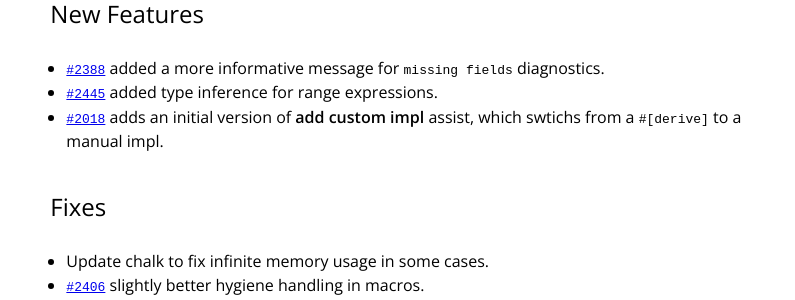
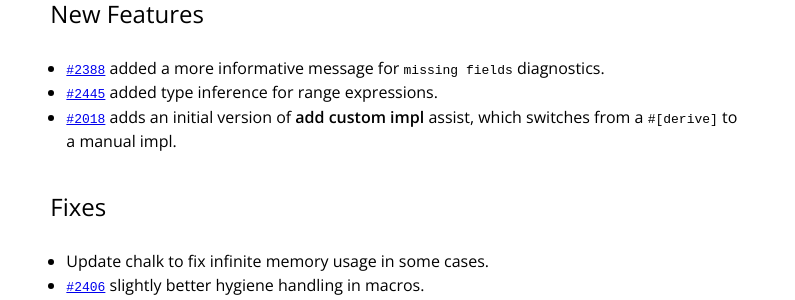
Before and after one commit to rust-analyzer/rust-analyzer.github.io, a Jekyll site: the page built from thisweek/_posts/2019-12-04-changelog-1.md, in a window 1280 px wide. Shown: the part 204-504 px from the top of the page, without its empty margins (242-1037 px from the left). Built offline with Jekyll 4.4.1, drawn with Linux system fonts in a browser that asks for light colours.

Commit message:
Fix typo

```diff
--- a/thisweek/_posts/2019-12-04-changelog-1.md
+++ b/thisweek/_posts/2019-12-04-changelog-1.md
@@ -11,7 +11,7 @@ Commit: [`c6e4cad`](https://github.com/rust-analyzer/rust-analyzer/commit/c6e4ca
 
 * [`#2388`](https://github.com/rust-analyzer/rust-analyzer/pull/2388) added a more informative message for `missing fields` diagnostics.
 * [`#2445`](https://github.com/rust-analyzer/rust-analyzer/pull/2445) added type inference for range expressions.
-* [`#2018`](https://github.com/rust-analyzer/rust-analyzer/pull/2018) adds an initial version of **add custom impl** assist, which swtichs from a `#[derive]` to a manual impl.
+* [`#2018`](https://github.com/rust-analyzer/rust-analyzer/pull/2018) adds an initial version of **add custom impl** assist, which switches from a `#[derive]` to a manual impl.
 
 ## Fixes
 
```
